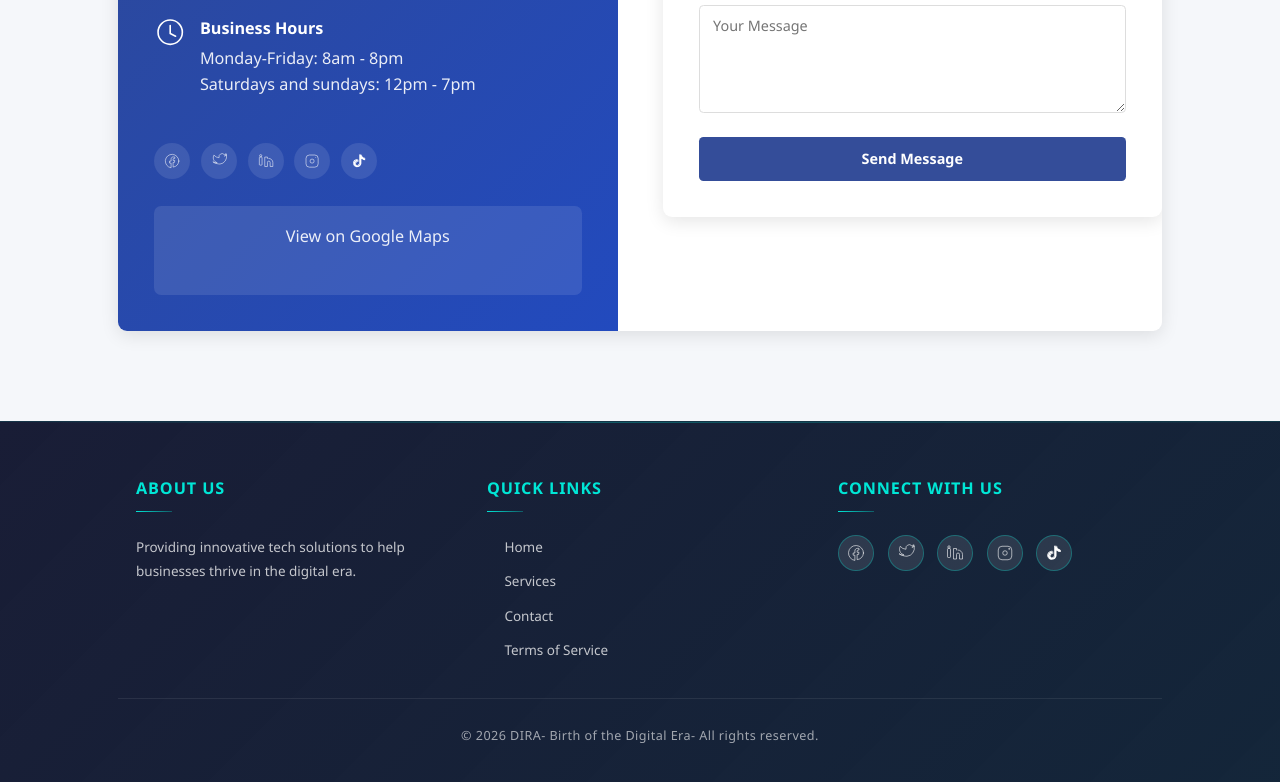
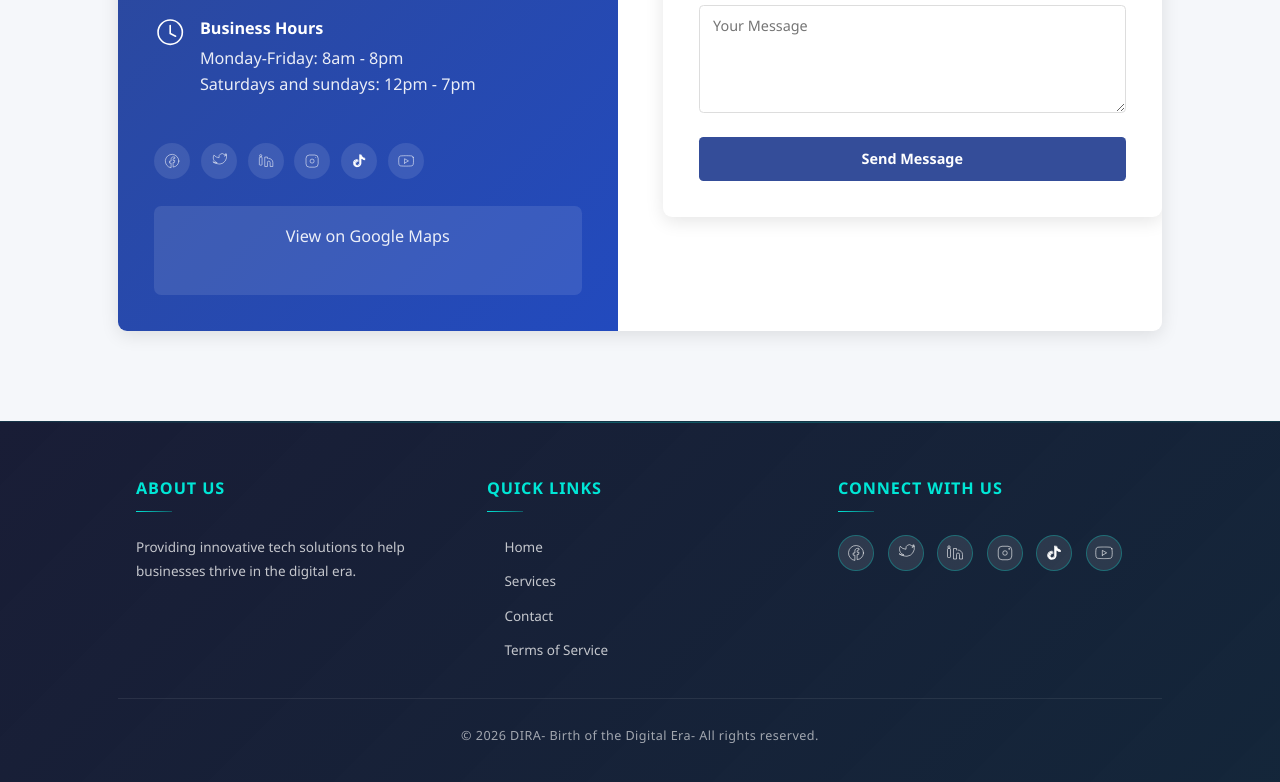
Before and after one commit to DIRA-digital-era/DIRA_official_website, a plain HTML site: page index.html in a window 1280 px wide. Shown: the part 3254-4036 px from the top of the page. Drawn offline with nearby package versions, Linux system fonts and the light colour scheme; some icons are missing.

Commit message:
added youtube link to socials

```diff
--- a/js/header.js
+++ b/js/header.js
@@ -89,6 +89,12 @@ function injectFooter(){
                                 <path d="M4.48926 22.7568V22.7594L4.57004 22.9784C4.56076 22.9529 4.53074 22.8754 4.48926 22.7568Z" fill="currentColor"/>
                                 <path d="M10.5128 13.7916C9.67919 14.1002 8.90498 14.5396 8.22192 15.0918C7.44763 15.7332 6.79548 16.4987 6.29458 17.354C6.10521 17.6661 5.38897 18.9168 5.30161 20.9528C5.25223 22.1068 5.61361 23.2983 5.78561 23.7944C5.78543 23.7956 5.78543 23.7968 5.78561 23.798C5.89413 24.081 6.31791 25.0815 7.01191 25.9303C7.2135 26.1763 7.42963 26.4111 7.65924 26.6334C6.92357 26.1457 6.26746 25.5562 5.71236 24.8839C5.02433 24.0451 4.60001 23.0549 4.48932 22.7626C4.48919 22.7605 4.48919 22.7584 4.48932 22.7564V22.7527C4.31677 22.2571 3.95431 21.0651 4.00477 19.9096C4.09213 17.8736 4.80838 16.6239 4.99775 16.3108C5.4985 15.4553 6.15067 14.6898 6.92509 14.0486C7.608 13.4961 8.38225 13.0567 9.21598 12.7484C9.73602 12.5416 10.2778 12.3891 10.8319 12.2934C11.6669 12.1537 12.5198 12.1415 13.3588 12.2575V13.2196C12.3808 13.2349 11.4148 13.4291 10.5128 13.7916Z" fill="currentColor"/>
                                 <path d="M20.5438 4.04635H17.2881V20.6159C17.2881 21.1983 17.2881 21.76 17.0863 22.3211C16.7575 23.2167 16.058 24.0253 15.1258 24.3842C13.7265 24.923 12.6326 24.8632 11.3276 24.0368C11.0036 23.823 10.7187 23.5594 10.4844 23.2567C11.5962 23.8251 12.5913 23.8152 13.8241 23.341C14.7558 22.9821 15.4563 22.1734 15.784 21.2774C15.9891 20.7178 15.9864 20.1546 15.9864 19.5726V3H20.4819C20.4819 3 20.4315 3.41188 20.5438 4.04635ZM26.7002 8.99104V9.9131C26.1725 9.79263 25.6609 9.61447 25.1755 9.38213C24.2352 8.93228 23.5026 8.19952 23.3594 8.0513C23.5256 8.1559 23.6981 8.25106 23.8759 8.33629C25.0192 8.88339 26.1451 9.04669 26.7002 8.99104Z" fill="currentColor"/>
+                            </svg>
+                        </a>
+                        <a href="https://YouTube.com/@DIRA_DIGITAL_ERA" aria-label="YouTube" class="social-icon" target="_blank" title="YouTube">
+                            <svg width="20" height="20" viewBox="0 0 24 24" fill="none" xmlns="http://www.w3.org/2000/svg">
+                                <path d="M22.54 6.42a2.78 2.78 0 0 0-1.94-2C18.88 4 12 4 12 4s-6.88 0-8.6.46a2.78 2.78 0 0 0-1.94 2A29 29 0 0 0 1 11.75a29 29 0 0 0 .46 5.33A2.78 2.78 0 0 0 3.4 19c1.72.46 8.6.46 8.6.46s6.88 0 8.6-.46a2.78 2.78 0 0 0 1.94-2 29 29 0 0 0 .46-5.33 29 29 0 0 0-.46-5.33z" stroke="currentColor" stroke-width="0.8" stroke-linecap="round" stroke-linejoin="round"/>
+                                <polygon points="9.75 15.02 15.5 11.75 9.75 8.48 9.75 15.02" stroke="currentColor" stroke-width="0.8" stroke-linecap="round" stroke-linejoin="round"/>
                             </svg>
                         </a>
                     </div>
@@ -189,6 +195,12 @@ function injectContact(){
                         <path d="M4.48926 22.7568V22.7594L4.57004 22.9784C4.56076 22.9529 4.53074 22.8754 4.48926 22.7568Z" fill="currentColor"/>
                         <path d="M10.5128 13.7916C9.67919 14.1002 8.90498 14.5396 8.22192 15.0918C7.44763 15.7332 6.79548 16.4987 6.29458 17.354C6.10521 17.6661 5.38897 18.9168 5.30161 20.9528C5.25223 22.1068 5.61361 23.2983 5.78561 23.7944C5.78543 23.7956 5.78543 23.7968 5.78561 23.798C5.89413 24.081 6.31791 25.0815 7.01191 25.9303C7.2135 26.1763 7.42963 26.4111 7.65924 26.6334C6.92357 26.1457 6.26746 25.5562 5.71236 24.8839C5.02433 24.0451 4.60001 23.0549 4.48932 22.7626C4.48919 22.7605 4.48919 22.7584 4.48932 22.7564V22.7527C4.31677 22.2571 3.95431 21.0651 4.00477 19.9096C4.09213 17.8736 4.80838 16.6239 4.99775 16.3108C5.4985 15.4553 6.15067 14.6898 6.92509 14.0486C7.608 13.4961 8.38225 13.0567 9.21598 12.7484C9.73602 12.5416 10.2778 12.3891 10.8319 12.2934C11.6669 12.1537 12.5198 12.1415 13.3588 12.2575V13.2196C12.3808 13.2349 11.4148 13.4291 10.5128 13.7916Z" fill="currentColor"/>
                         <path d="M20.5438 4.04635H17.2881V20.6159C17.2881 21.1983 17.2881 21.76 17.0863 22.3211C16.7575 23.2167 16.058 24.0253 15.1258 24.3842C13.7265 24.923 12.6326 24.8632 11.3276 24.0368C11.0036 23.823 10.7187 23.5594 10.4844 23.2567C11.5962 23.8251 12.5913 23.8152 13.8241 23.341C14.7558 22.9821 15.4563 22.1734 15.784 21.2774C15.9891 20.7178 15.9864 20.1546 15.9864 19.5726V3H20.4819C20.4819 3 20.4315 3.41188 20.5438 4.04635ZM26.7002 8.99104V9.9131C26.1725 9.79263 25.6609 9.61447 25.1755 9.38213C24.2352 8.93228 23.5026 8.19952 23.3594 8.0513C23.5256 8.1559 23.6981 8.25106 23.8759 8.33629C25.0192 8.88339 26.1451 9.04669 26.7002 8.99104Z" fill="currentColor"/>
+                    </svg>
+                </a>
+                <a href="https://YouTube.com/@DIRA_DIGITAL_ERA" aria-label="YouTube">
+                    <svg width="18" height="18" viewBox="0 0 24 24" fill="none" xmlns="http://www.w3.org/2000/svg">
+                        <path d="M22.54 6.42a2.78 2.78 0 0 0-1.94-2C18.88 4 12 4 12 4s-6.88 0-8.6.46a2.78 2.78 0 0 0-1.94 2A29 29 0 0 0 1 11.75a29 29 0 0 0 .46 5.33A2.78 2.78 0 0 0 3.4 19c1.72.46 8.6.46 8.6.46s6.88 0 8.6-.46a2.78 2.78 0 0 0 1.94-2 29 29 0 0 0 .46-5.33 29 29 0 0 0-.46-5.33z" stroke="currentColor" stroke-width="0.8" stroke-linecap="round" stroke-linejoin="round"/>
+                        <polygon points="9.75 15.02 15.5 11.75 9.75 8.48 9.75 15.02" stroke="currentColor" stroke-width="0.8" stroke-linecap="round" stroke-linejoin="round"/>
                     </svg>
                 </a>
             </div>
--- a/style/contact.css
+++ b/style/contact.css
@@ -210,7 +210,8 @@
             transition: opacity 0.3s, transform 0.3s;
             z-index: 1001;
             /* Increased z-index to ensure it's above the header */
-            max-width: 350px;
+            width: 90%;
+            max-width: 450px;
             display: flex;
             align-items: center;
             box-shadow: 0 5px 15px rgba(0, 0, 0, 0.15);
```
